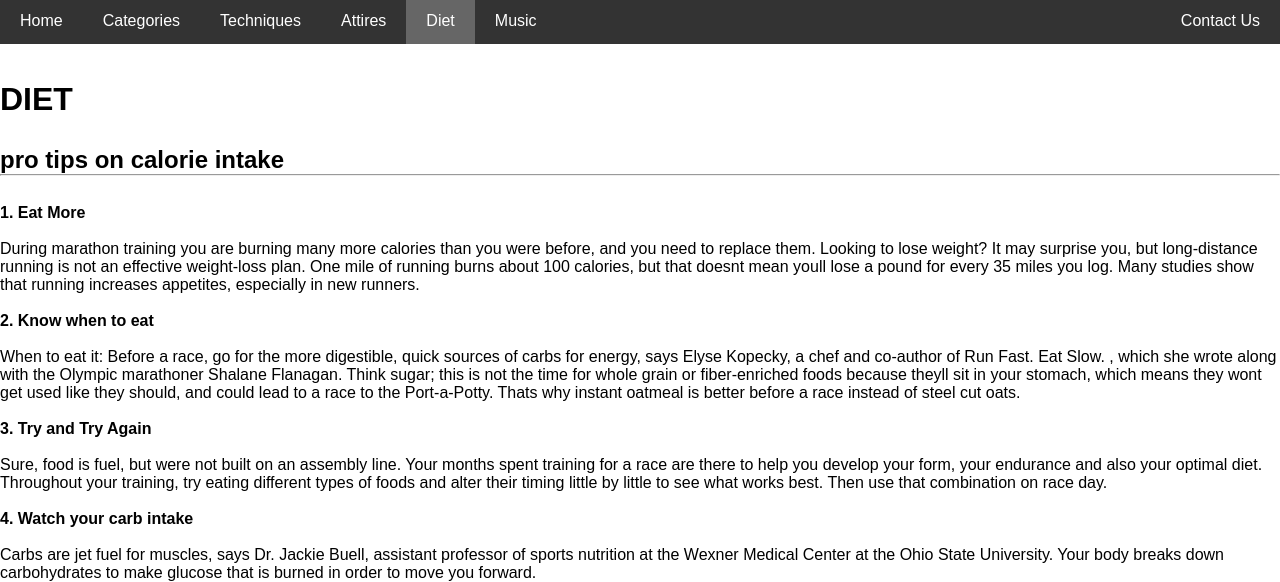
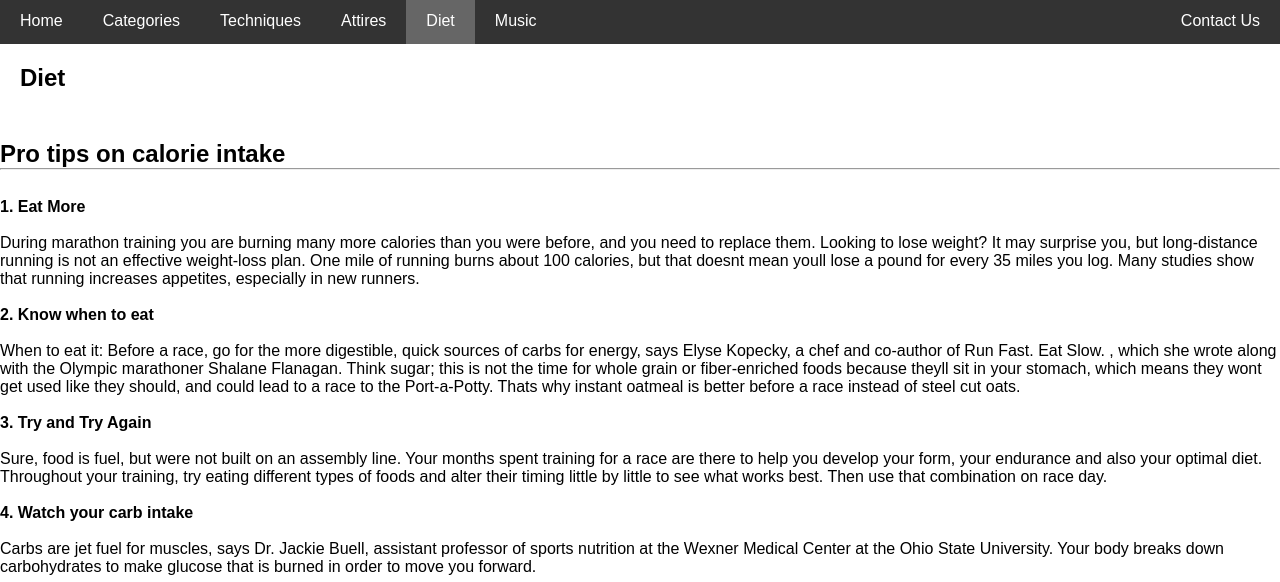
Before and after one commit to bukanzul/BehindTheSpeed, a plain HTML site: page diet.html in a window 1280 px wide. Shown: the part 225-807 px from the top of the page. Drawn offline with Linux system fonts and the light colour scheme.

Commit message:
Add files via upload

```diff
--- a/diet.html
+++ b/diet.html
@@ -24,8 +24,11 @@
         <a href="Contact.html" class="right">Contact Us</a>
       </div>
 
-      <h1> <br> DIET </h1>
-<h2> <br> pro tips on calorie intake <hr> <br> </h2>
+      <div class="main">
+        <h2>Diet </h2>
+
+    </div>
+<h2> <br> Pro tips on calorie intake <hr> <br> </h2>
        <b>1. Eat More</b>
 <p>
 <br>
```
Also changed, not shown: Music.html (+2 -1 lines).
